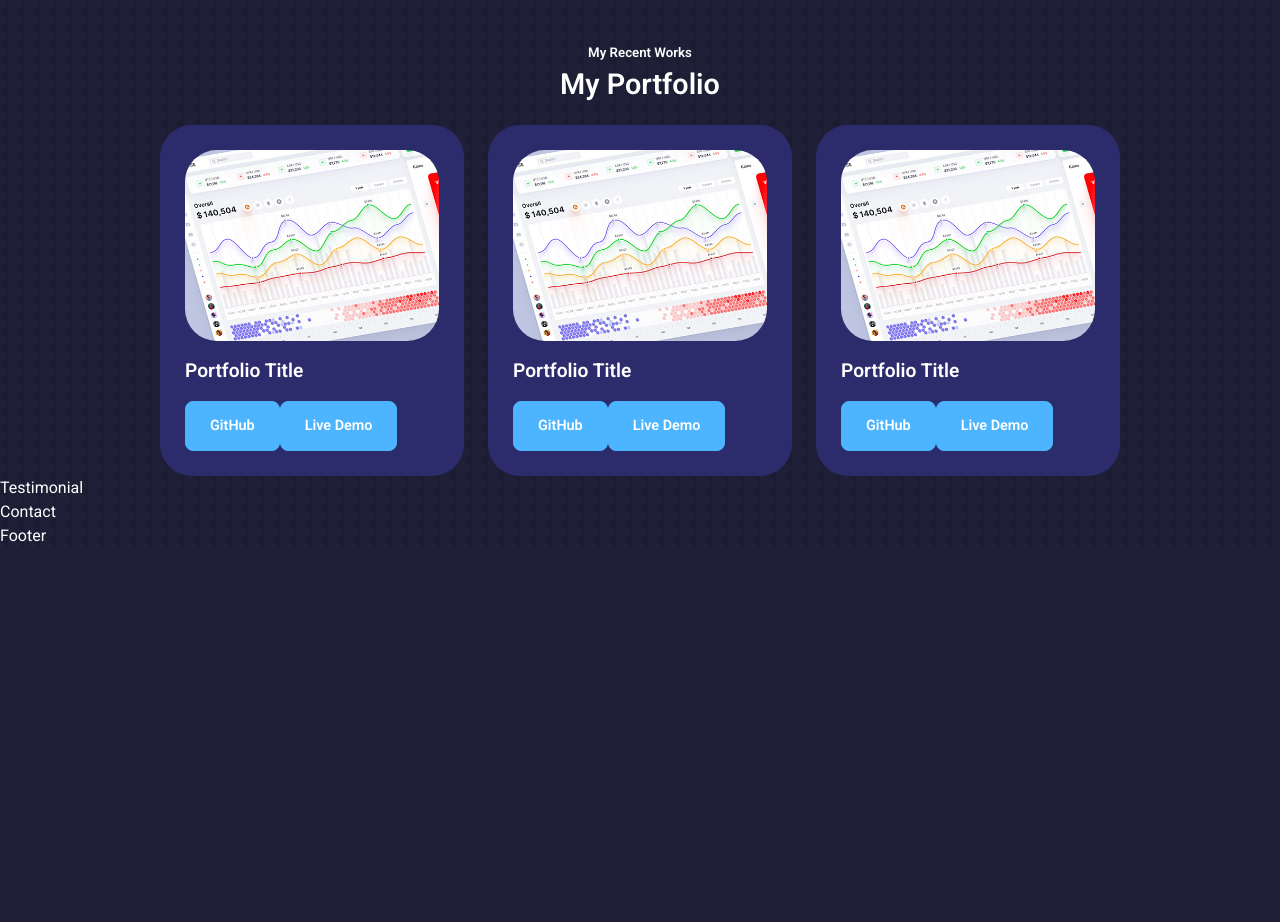
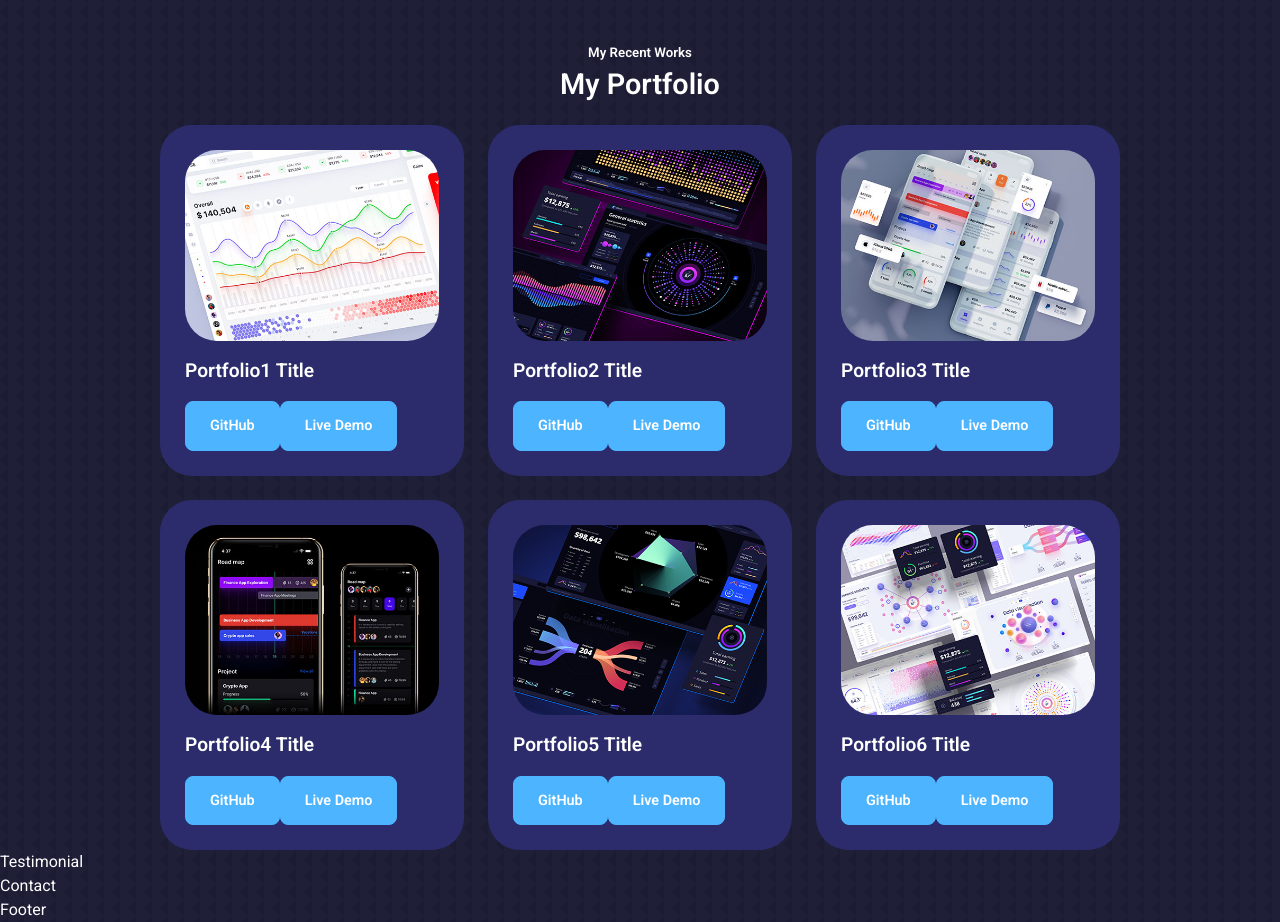
Before and after one commit to robinbenitezmora/Portfolio-Full-Stack-Robin, a React (Create React App) app: page / in a window 1280 px wide. Shown: the part 2620-3542 px from the top of the page. Before the commit the page ends 3168 px from the top, so only its background shows below. Built offline with nearby package versions, Linux system fonts and the light colour scheme.

Commit message:
Upgrade logic to 'Portfolio.jsx' component

```diff
--- a/src/components/portfolio/Portfolio.jsx
+++ b/src/components/portfolio/Portfolio.jsx
@@ -7,6 +7,51 @@
 import IMG6 from '../../assets/portfolio6.jpg'
 import './portfolio.css'
 
+const data = [
+  {
+    id: 1,
+    image: IMG1,
+    title: 'Portfolio1 Title',
+    github: 'https://github.com',
+    live: 'https://dribbble.com/Allien_pixels'
+  },
+  {
+    id: 2,
+    image: IMG2,
+    title: 'Portfolio2 Title',
+    github: 'https://github.com',
+    live: 'https://dribbble.com/Allien_pixels'
+  },
+  {
+    id: 3,
+    image: IMG3,
+    title: 'Portfolio3 Title',
+    github: 'https://github.com',
+    live: 'https://dribbble.com/Allien_pixels'
+  },
+  {
+    id: 4,
+    image: IMG4,
+    title: 'Portfolio4 Title',
+    github: 'https://github.com',
+    live: 'https://dribbble.com/Allien_pixels'
+  },
+  {
+    id: 5,
+    image: IMG5,
+    title: 'Portfolio5 Title',
+    github: 'https://github.com',
+    live: 'https://dribbble.com/Allien_pixels'
+  },
+  {
+    id: 6,
+    image: IMG6,
+    title: 'Portfolio6 Title',
+    github: 'https://github.com',
+    live: 'https://dribbble.com/Allien_pixels'
+  }
+]
+
 const Portfolio = () => {
   return (
     <section id='portfolio'>
@@ -14,37 +59,22 @@
       <h2>My Portfolio</h2>
 
       <div className='container portfolio__container'>
-        <article className='portfolio__item'>
-          <div className='portfolio__item-image'>
-            <img src={IMG1} alt='project1' />
-          </div>
-          <h3>Portfolio Title</h3>
-          <div className='portfolio__item-resume'>
-            <a href="https://github.com" className='btn'>GitHub</a>
-            <a href="https://dribbble.com/Allien_pixels" className='btn btn-primary' target='_blank'>Live Demo</a>
-          </div>
-        </article>
-        <article className='portfolio__item'>
-          <div className='portfolio__item-image'>
-            <img src={IMG1} alt='project1' />
-          </div>
-          <h3>Portfolio Title</h3>
-          <div className='portfolio__item-resume'>
-            <a href="https://github.com" className='btn'>GitHub</a>
-            <a href="https://dribbble.com/Allien_pixels" className='btn btn-primary' target='_blank'>Live Demo</a>
-          </div>
-        </article>
-        <article className='portfolio__item'>
-          <div className='portfolio__item-image'>
-            <img src={IMG1} alt='project1' />
-          </div>
-          <h3>Portfolio Title</h3>
-          <div className='portfolio__item-resume'>
-            <a href="https://github.com" className='btn'>GitHub</a>
-            <a href="https://dribbble.com/Allien_pixels" className='btn btn-primary' target='_blank'>Live Demo</a>
-          </div>
-        </article>
-
+      {
+        data.map(({id, image, title, github, live}) => {
+          return (
+            <article key={id} className='portfolio__item'>
+              <div className='portfolio__item-image'>
+                <img src={image} alt={title} />
+              </div>
+              <h3>{title}</h3>
+              <div className='portfolio__item-resume'>
+                <a href={github} className='btn'>GitHub</a>
+                <a href={live} className='btn btn-primary' target='_blank'>Live Demo</a>
+              </div>
+            </article>
+          )
+        })
+      }
       </div>
     </section>
   )
```
